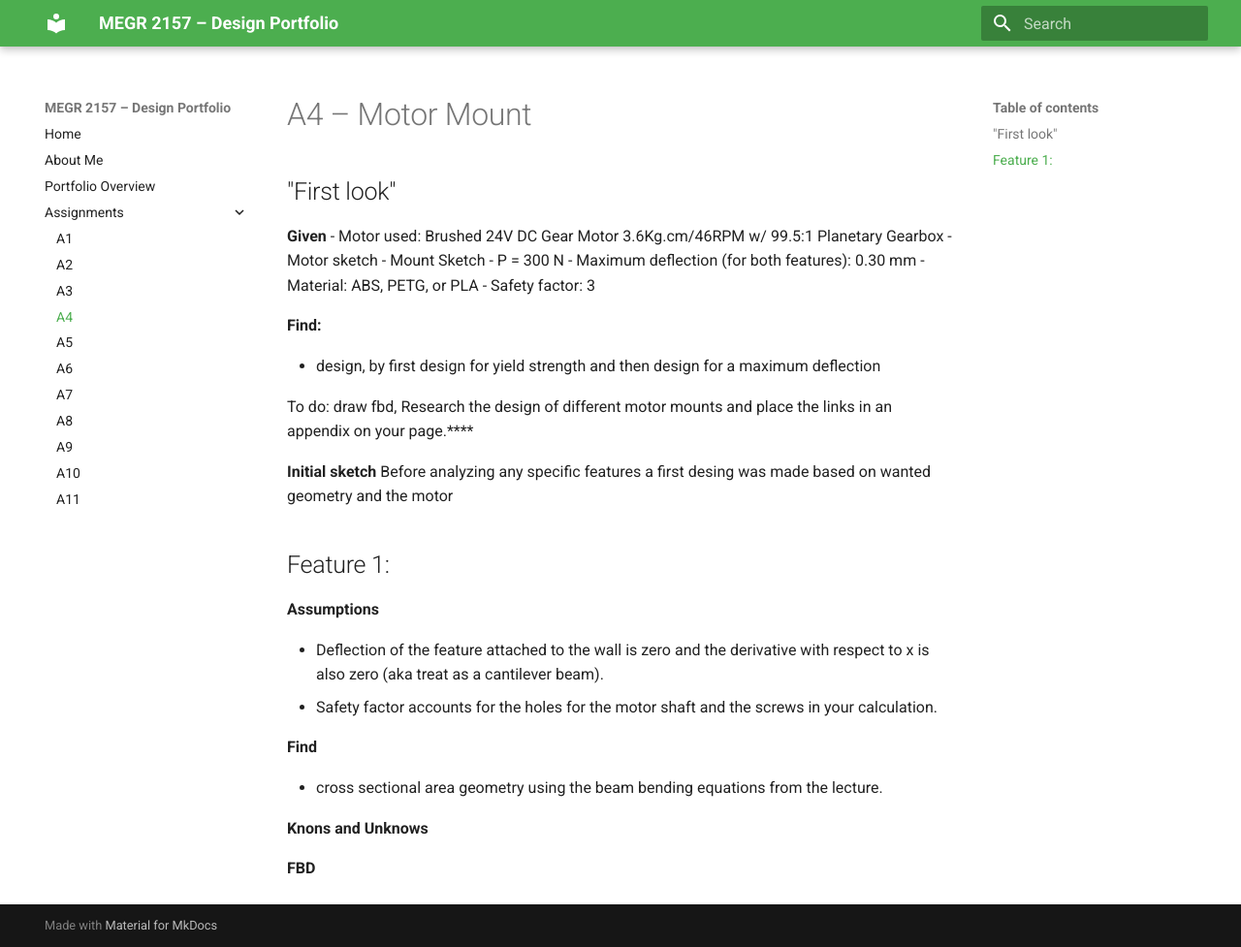
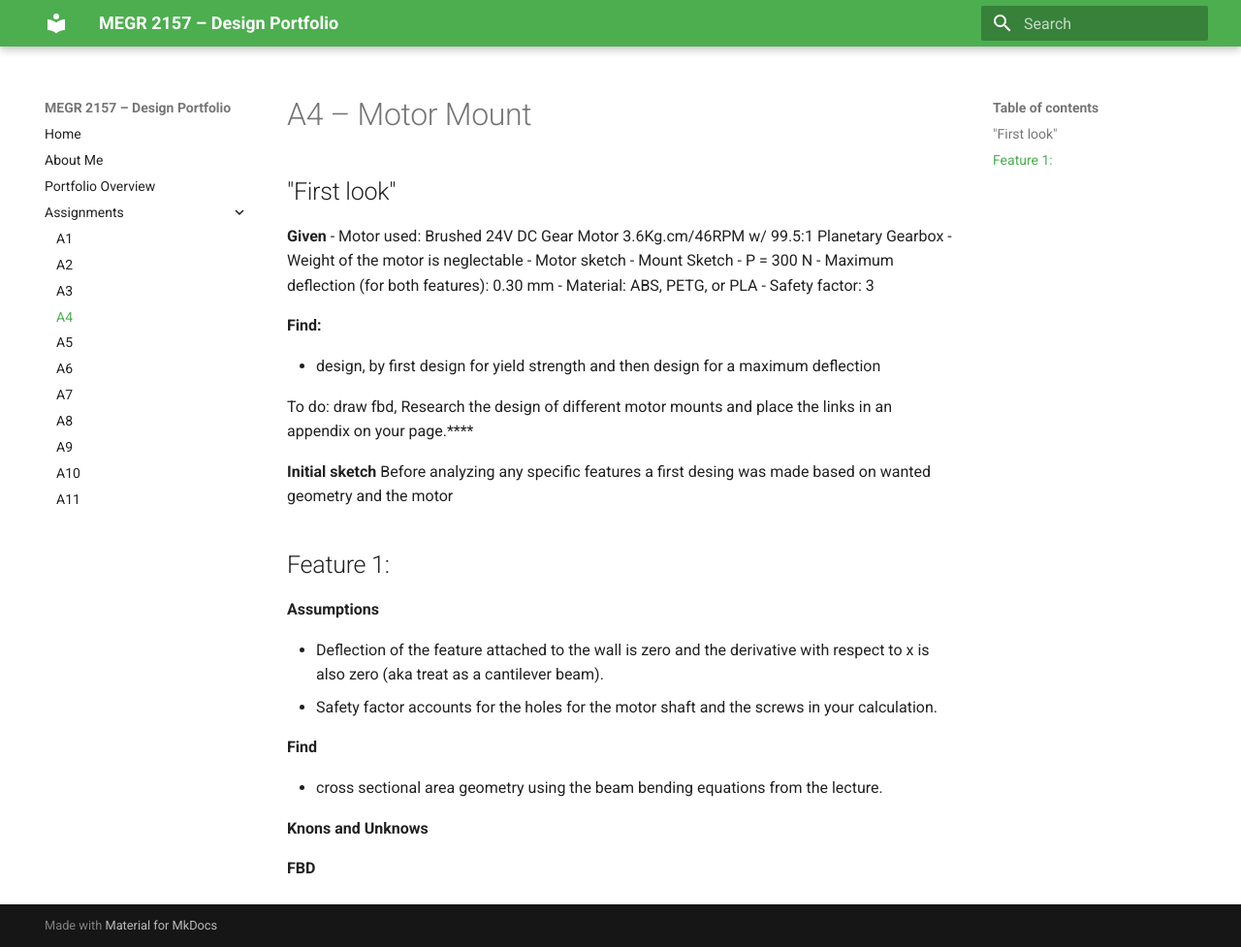
Before and after one commit to abatisti/megr2157-portfolio, an MkDocs documentation site: the page built from docs/assignments/A04/index.md, in a window 1280 px wide and 977 px high. Shown: the whole window at 97% size. Built offline with MkDocs 1.6.1 and Material for MkDocs 9.7.7, drawn with Linux system fonts in a browser that asks for light colours.

Commit message:
Update index.md

```diff
--- a/docs/assignments/A04/index.md
+++ b/docs/assignments/A04/index.md
@@ -4,6 +4,7 @@
 
 **Given**
   - Motor used: Brushed 24V DC Gear Motor 3.6Kg.cm/46RPM w/ 99.5:1 Planetary Gearbox
+  - Weight of the motor is neglectable
   - Motor sketch
   - Mount Sketch
   - P = 300 N
```
